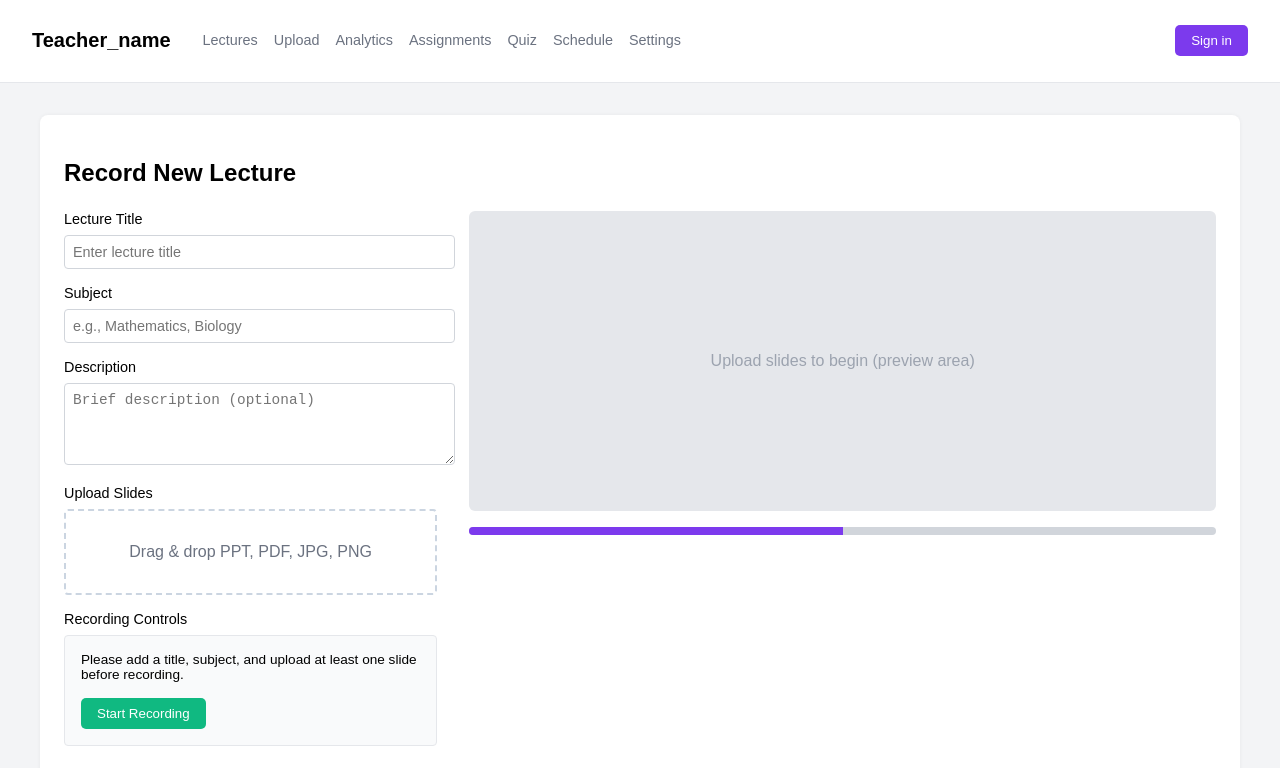
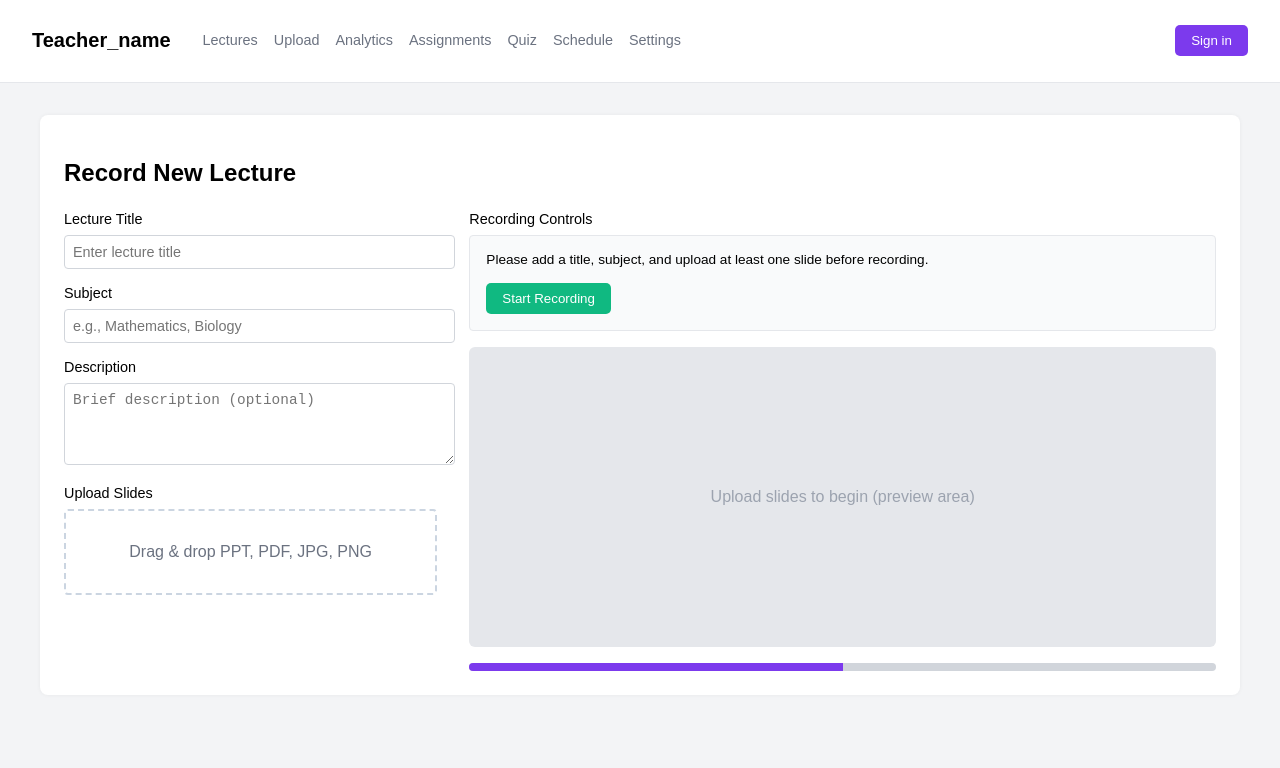
Before and after one commit to Prostorm19/LearnLite_frontend, a React (Vite) app: page /lectures/new in a window 1280 px wide. Shown: the top 768 px of the page. Built offline with nearby package versions, Linux system fonts and the light colour scheme; the HTML template or start-up script is replaced by a standard one.

Commit message:
new lecture recording button

```diff
--- a/src/components/features/lectures/LectureForm.jsx
+++ b/src/components/features/lectures/LectureForm.jsx
@@ -23,6 +23,8 @@ export default function LectureForm() {
                         <label>Upload Slides</label>
                         <div className="drop-box">Drag & drop PPT, PDF, JPG, PNG</div>
                     </div>
+                </div>
+                <div className="lecture-form-right">
                     <div className="form-group">
                         <label>Recording Controls</label>
                         <div className="recording-box">
@@ -33,8 +35,6 @@ export default function LectureForm() {
                             </div>
                         </div>
                     </div>
-                </div>
-                <div className="lecture-form-right">
                     <div className="preview-box">
                         Upload slides to begin (preview area)
                     </div>
```
